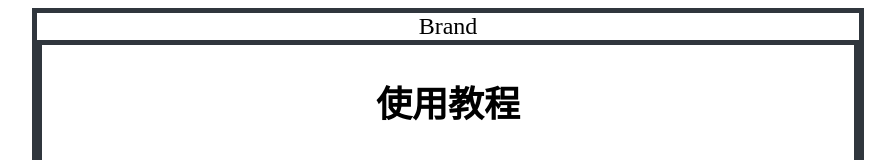
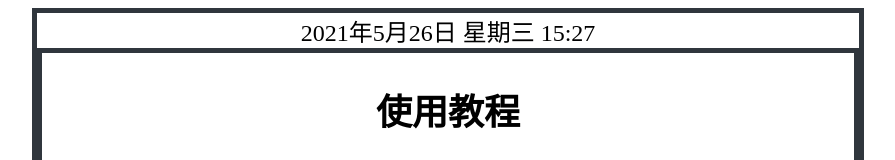
Before and after one commit to Deoncn/Brand, a plain HTML site: page index.html in a window 1280 px wide. Shown: the top 160 px of the page, without its empty margins (192-1087 px from the left). Drawn offline with Linux system fonts and the light colour scheme.

Commit message:
Update index.html

```diff
--- a/index.html
+++ b/index.html
@@ -7,7 +7,8 @@
 </head>
 
 <body>
-	<div><header>Brand</header>
+	<div>
+		<header><!-- #BeginDate format:fcCh2m -->2021年5月26日 星期三  15:27<!-- #EndDate --></header>
 	<div><header><h2>使用教程</h2></header>
 	<h3>Windows</h3><video width="100%" poster="" controls src="https://s-sh-2339-deondisk1.oss.dogecdn.com/Le%20Miroir.mp4"></video>
 
```
